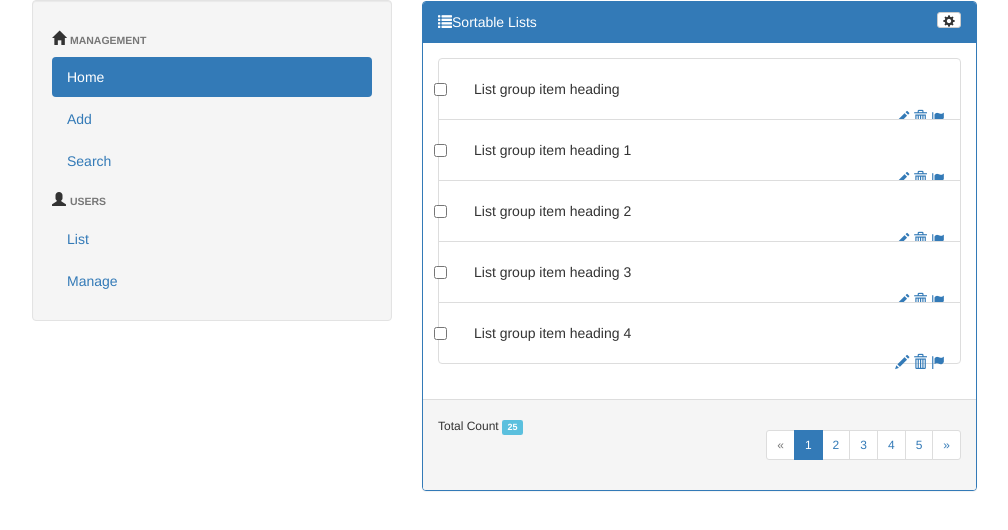
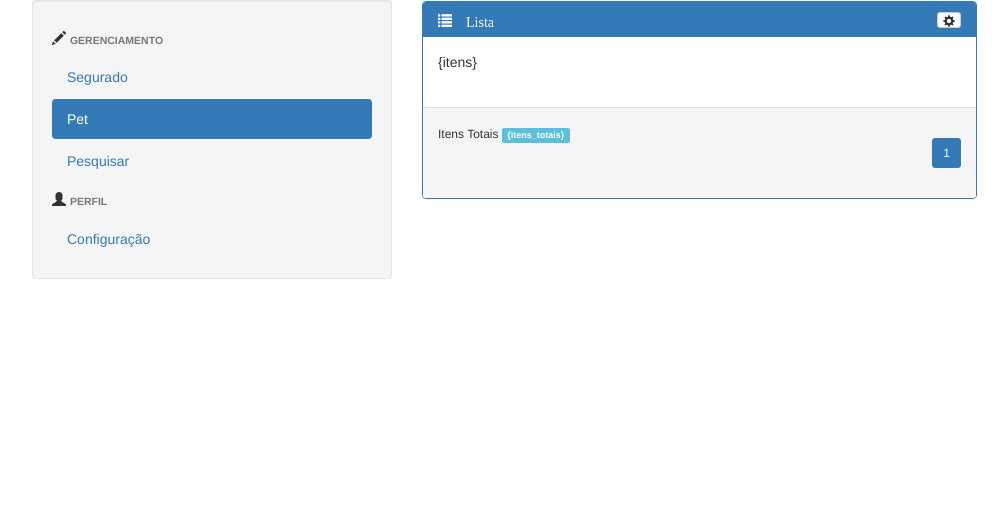
Before and after one commit to EversonBetterNow/SecureDisk, a plain HTML site: page frontend/views/caixa_de_entrada.html in a window 1280 px wide. Shown: the whole page, without its empty margins (38-1046 px from the left). Drawn offline with nearby package versions, Linux system fonts and the light colour scheme.

Commit message:
tcc update

```diff
--- a/frontend/views/caixa_de_entrada.html
+++ b/frontend/views/caixa_de_entrada.html
@@ -23,31 +23,29 @@
 				<div class="col-md-4">
 					<!-- It can be fixed with bootstrap affix http://getbootstrap.com/javascript/#affix-->
 					<div id="sidebar" class="well sidebar-nav">
-						<h5><i class="glyphicon glyphicon-home"></i>
-							<small><b>MANAGEMENT</b></small>
+						<h5><i class="glyphicon glyphicon-pencil"></i>
+							<small><b>GERENCIAMENTO</b></small>
 						</h5>
 						<ul class="nav nav-pills nav-stacked">
-							<li class="active"><a href="#">Home</a></li>
-							<li><a href="#">Add</a></li>
-							<li><a href="#">Search</a></li>
+							<li><a href="#">Segurado</a></li>
+							<li class="active"><a href="#">Pet</a></li>
+							<li><a href="#">Pesquisar</a></li>
 						</ul>
 						<h5><i class="glyphicon glyphicon-user"></i>
-							<small><b>USERS</b></small>
+							<small><b>PERFIL</b></small>
 						</h5>
 						<ul class="nav nav-pills nav-stacked">
-							<li><a href="#">List</a></li>
-							<li><a href="#">Manage</a></li>
+							<li><a href="#">Configuração</a></li>
 						</ul>
 					</div>
 				</div>
 				<div class="col-md-8">
 					<!-- Content Here -->
 				</div>
-		<!---->
 				<div class="col-md-6">
 					<div class="panel panel-primary">
 						<div class="panel-heading">
-							<span class="glyphicon glyphicon-list"></span>Sortable Lists
+							<span class="glyphicon glyphicon-list"> Lista</span>
 							<div class="pull-right action-buttons">
 								<div class="btn-group pull-right">
 									<button type="button" class="btn btn-default btn-xs dropdown-toggle" data-toggle="dropdown">
@@ -62,89 +60,25 @@
 							</div>
 						</div>
 						<div class="panel-body">
-							<ul class="list-group">
-								<li class="list-group-item">
-									<div class="checkbox">
-										<input type="checkbox" id="checkbox" />
-										<label for="checkbox">
-											List group item heading
-										</label>
-									</div>
-									<div class="pull-right action-buttons">
-										<a href="http://www.jquery2dotnet.com"><span class="glyphicon glyphicon-pencil"></span></a>
-										<a href="http://www.jquery2dotnet.com" class="trash"><span class="glyphicon glyphicon-trash"></span></a>
-										<a href="http://www.jquery2dotnet.com" class="flag"><span class="glyphicon glyphicon-flag"></span></a>
-									</div>
-								</li>
-								<li class="list-group-item">
-									<div class="checkbox">
-										<input type="checkbox" id="checkbox2" />
-										<label for="checkbox2">
-											List group item heading 1
-										</label>
-									</div>
-									<div class="pull-right action-buttons">
-										<a href="http://www.jquery2dotnet.com"><span class="glyphicon glyphicon-pencil"></span></a>
-										<a href="http://www.jquery2dotnet.com" class="trash"><span class="glyphicon glyphicon-trash"></span></a>
-										<a href="http://www.jquery2dotnet.com" class="flag"><span class="glyphicon glyphicon-flag"></span></a>
-									</div>
-								</li>
-								<li class="list-group-item">
-									<div class="checkbox">
-										<input type="checkbox" id="checkbox3" />
-										<label for="checkbox3">
-											List group item heading 2
-										</label>
-									</div>
-									<div class="pull-right action-buttons">
-										<a href="http://www.jquery2dotnet.com"><span class="glyphicon glyphicon-pencil"></span></a>
-										<a href="http://www.jquery2dotnet.com" class="trash"><span class="glyphicon glyphicon-trash"></span></a>
-										<a href="http://www.jquery2dotnet.com" class="flag"><span class="glyphicon glyphicon-flag"></span></a>
-									</div>
-								</li>
-								<li class="list-group-item">
-									<div class="checkbox">
-										<input type="checkbox" id="checkbox4" />
-										<label for="checkbox4">
-											List group item heading 3
-										</label>
-									</div>
-									<div class="pull-right action-buttons">
-										<a href="http://www.jquery2dotnet.com"><span class="glyphicon glyphicon-pencil"></span></a>
-										<a href="http://www.jquery2dotnet.com" class="trash"><span class="glyphicon glyphicon-trash"></span></a>
-										<a href="http://www.jquery2dotnet.com" class="flag"><span class="glyphicon glyphicon-flag"></span></a>
-									</div>
-								</li>
-								<li class="list-group-item">
-									<div class="checkbox">
-										<input type="checkbox" id="checkbox5" />
-										<label for="checkbox5">
-											List group item heading 4
-										</label>
-									</div>
-									<div class="pull-right action-buttons">
-										<a href="http://www.jquery2dotnet.com"><span class="glyphicon glyphicon-pencil"></span></a>
-										<a href="http://www.jquery2dotnet.com" class="trash"><span class="glyphicon glyphicon-trash"></span></a>
-										<a href="http://www.jquery2dotnet.com" class="flag"><span class="glyphicon glyphicon-flag"></span></a>
-									</div>
-								</li>
+							<ul class="list-group" >
+								{itens}
 							</ul>
 						</div>
 						<div class="panel-footer">
 							<div class="row">
 								<div class="col-md-6">
 									<h6>
-										Total Count <span class="label label-info">25</span></h6>
+										Itens Totais <span class="label label-info">{itens_totais}</span></h6>
 									</div>
 									<div class="col-md-6">
 										<ul class="pagination pagination-sm pull-right">
-											<li class="disabled"><a href="javascript:void(0)">«</a></li>
+											<!-- <li class="disabled"><a href="javascript:void(0)">«</a></li> -->
 											<li class="active"><a href="javascript:void(0)">1 <span class="sr-only">(current)</span></a></li>
-											<li><a href="http://www.jquery2dotnet.com">2</a></li>
+											<!-- <li><a href="http://www.jquery2dotnet.com">2</a></li>
 											<li><a href="http://www.jquery2dotnet.com">3</a></li>
 											<li><a href="http://www.jquery2dotnet.com">4</a></li>
 											<li><a href="http://www.jquery2dotnet.com">5</a></li>
-											<li><a href="javascript:void(0)">»</a></li>
+											<li><a href="javascript:void(0)">»</a></li> -->
 										</ul>
 									</div>
 								</div>
@@ -154,4 +88,4 @@
 				</div>
 			</div>
 		</body>
-		</html>
+</html>
```
Also changed, not shown: frontend/views/static/css/caixa_de_entrada.css (deleted), 3 other files.
